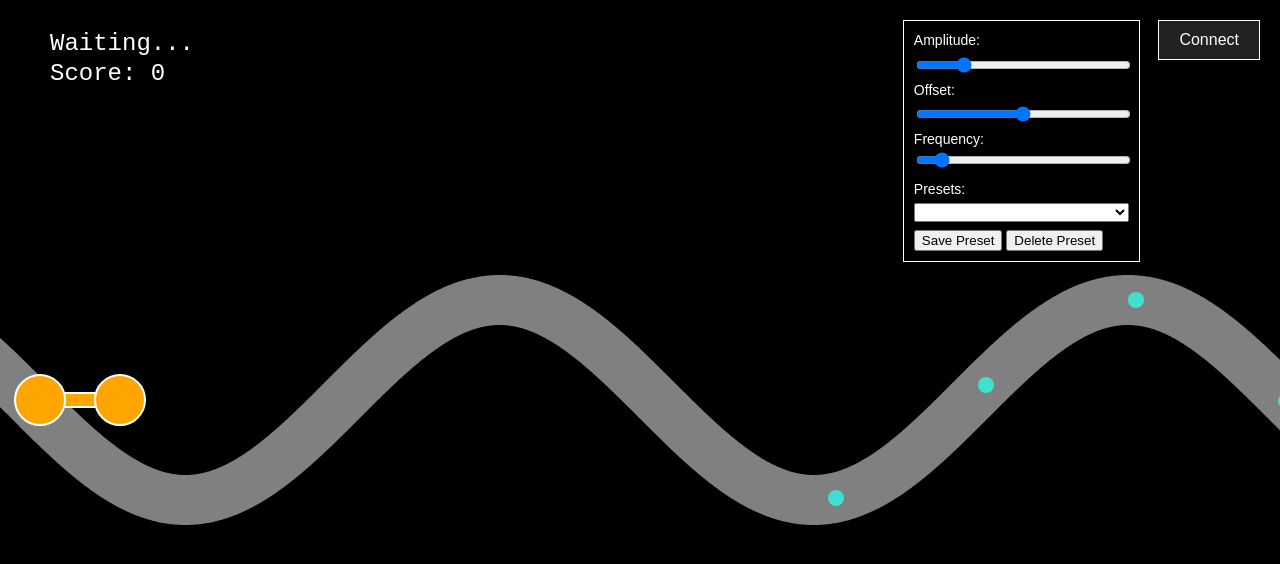
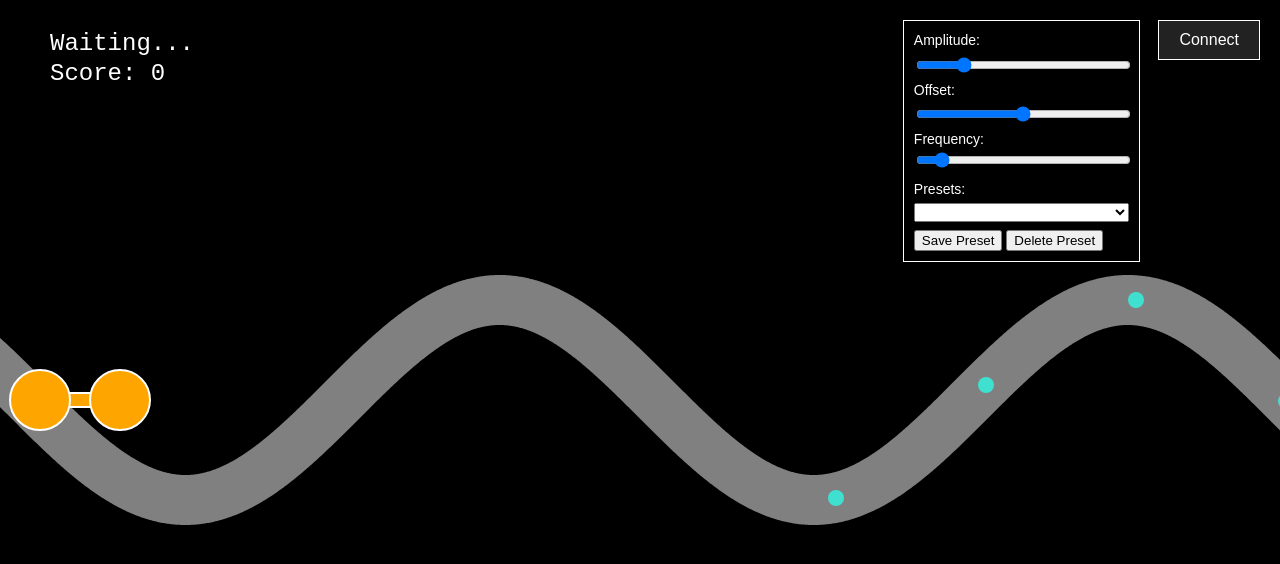
Before and after one commit to Heinrich-XIAO/adhdgym, a plain HTML site: page client/index.html in a window 1280 px wide. Drawn offline with Linux system fonts and the light colour scheme.

Commit message:
feat: make dumbbell thicker

```diff
--- a/client/index.html
+++ b/client/index.html
@@ -118,7 +118,7 @@
     // dumbbell
     let dumbbellY      = 0;
     const dumbbellX    = 80;
-    const dumbbellRad  = 25;
+    const dumbbellRad  = 30;
 
     function resizeCanvas(){
       canvas.width  = window.innerWidth;
```
